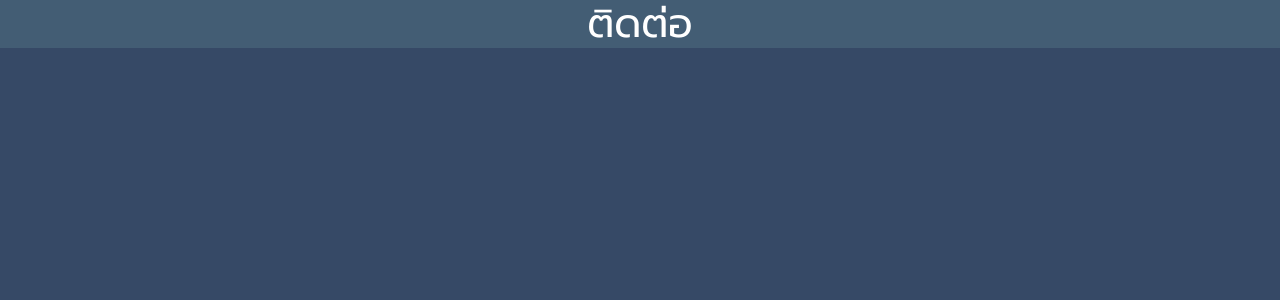
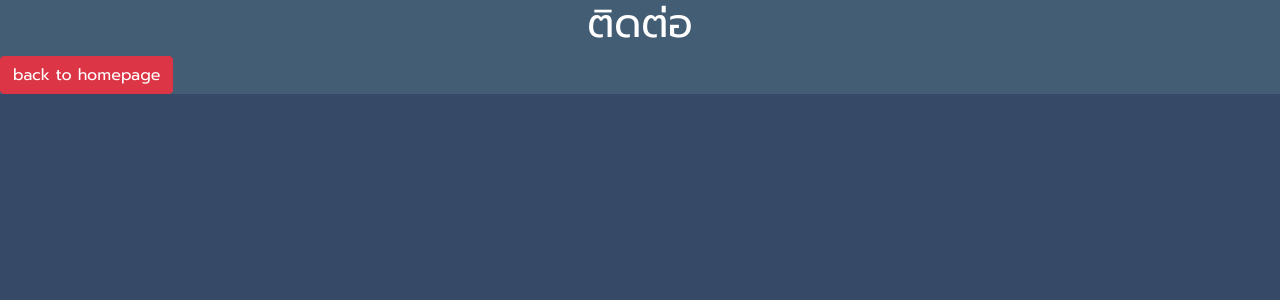
Before and after one commit to martnarabodee/oml, a Django app: page /contact in a window 1280 px wide. Shown: the top 300 px of the page. Run offline with Django 3.2, Linux system fonts and the light colour scheme.

```diff
--- a/homeapp/templates/homeapp/contact.html
+++ b/homeapp/templates/homeapp/contact.html
@@ -18,6 +18,7 @@
 <body style="background:#364966">
     <div style="background:#435D74" class="text-white">
     <center><h1>ติดต่อ</h1></center>
+        <a href="home.html"><button type="button" class="btn btn-danger">back to homepage</button></a>
     </div>
 </body>
 </html>
--- a/homeapp/templates/homeapp/home.html
+++ b/homeapp/templates/homeapp/home.html
@@ -21,7 +21,6 @@
         <a href="/" class="d-flex align-items-center col-md-3 mb-2 mb-md-0 text-dark text-decoration-none">
           <svg class="bi me-2" width="40" height="32" role="img" aria-label="Bootstrap"><use xlink:href="#bootstrap"></use></svg>
         </a>
-
         <ul class="nav col-12 col-md-auto mb-2 justify-content-center mb-md-0">
           <br><a href="{% url "study:course_home" %}" class="nav-link px-2 link-white"><font color="white"><h5>คอร์ส</h5></font></a>
           <a href="{% url "study:problem_do" %}" class="nav-link px-2 link-white"><font color="white"><h5>โจทย์</h5></font></a>
```
